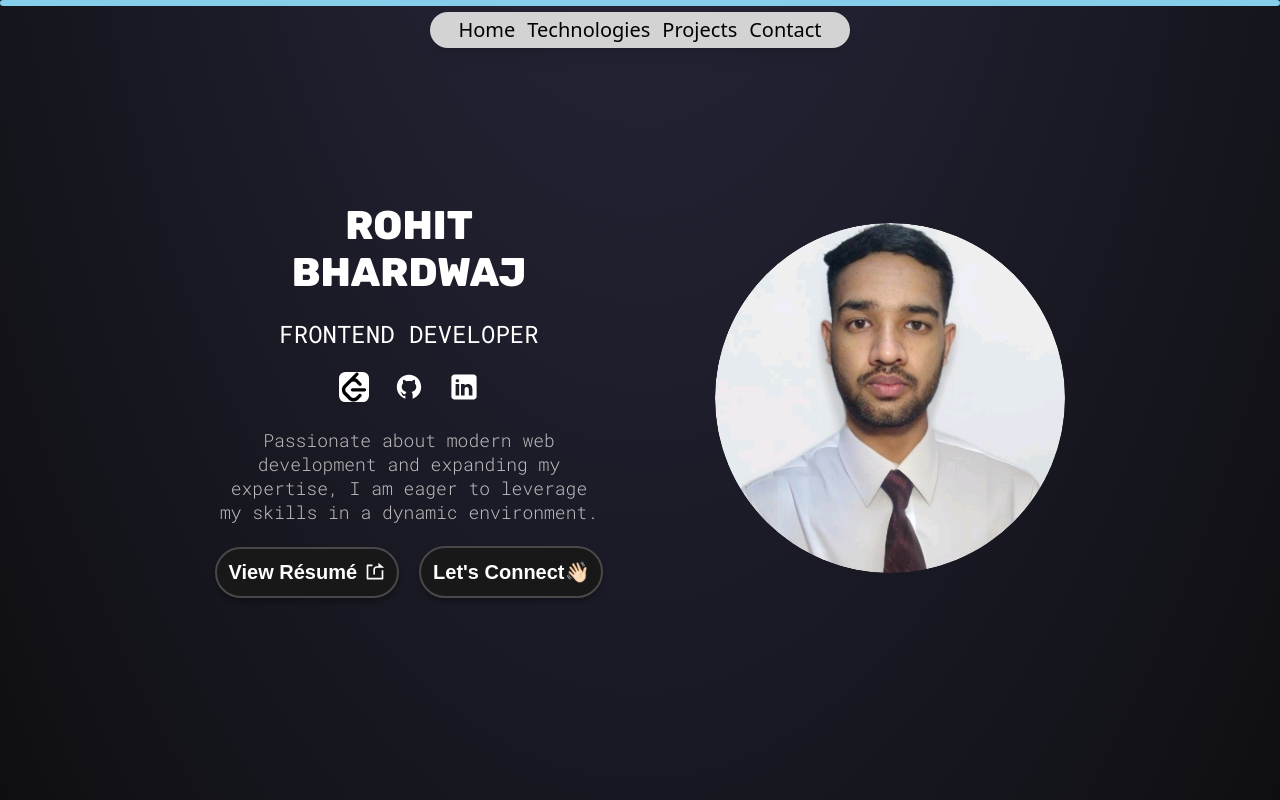
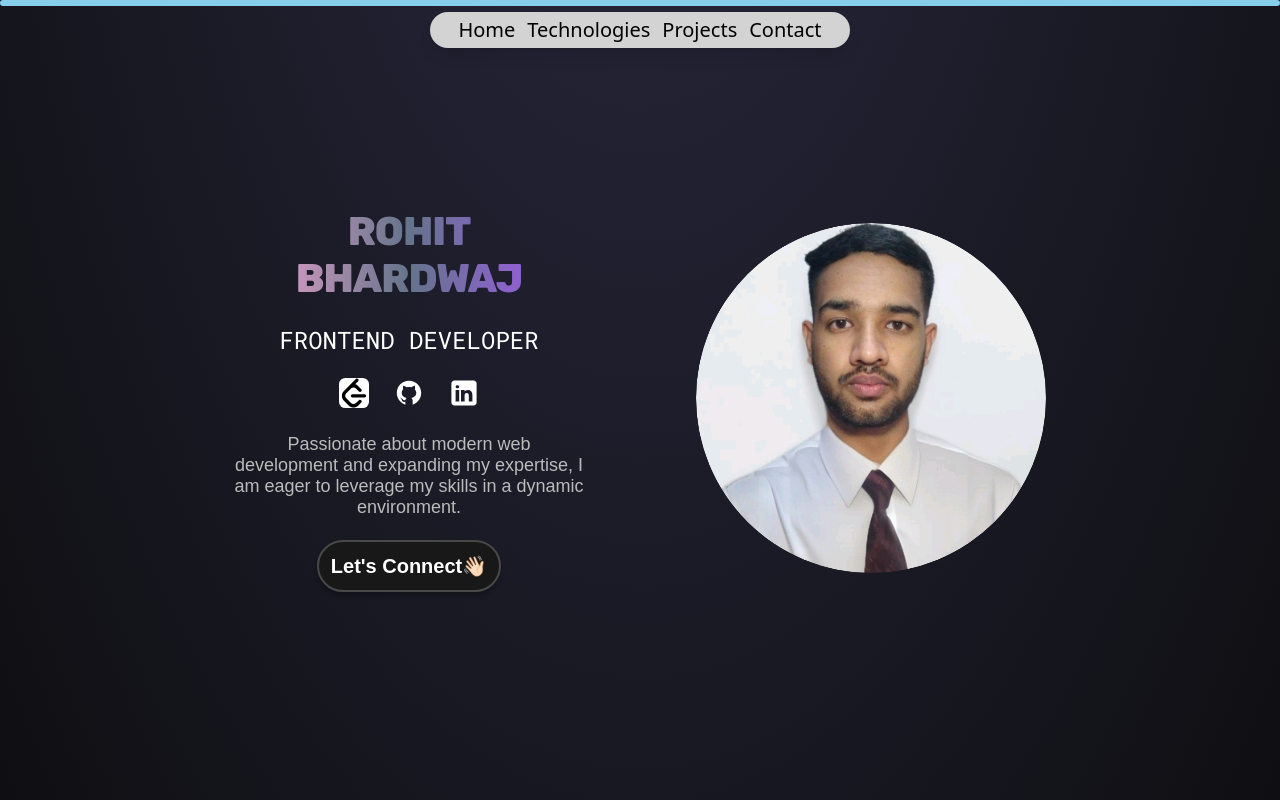
Before and after one commit to rohit-bhardwajj/rohit-bhardwaj, a React (Vite) app: page / in a window 1280 px wide. Shown: the top 800 px of the page. Built offline with nearby package versions, Linux system fonts and the light colour scheme.

Commit message:
minor-changes

```diff
--- a/src/Sections/Hero/Hero.jsx
+++ b/src/Sections/Hero/Hero.jsx
@@ -54,22 +54,24 @@ function Hero() {
 
   return (
     <section id="home" className={styles.container}>
-      <div className={styles.colorModeContainer}>
+      <motion.div initial={{x:100 ,opacity:0}} animate={{x:0,opacity:1}} transition={{duration:1, delay:1.2}} className={styles.colorModeContainer}>
         <img className={`border-4 rounded-full border-gray-700 ${styles.hero}`} src={heroimg} alt="Profile picture" />
-      </div>
+      </motion.div>
       <div className={styles.info}>
         <motion.h1
           initial="hidden"
           animate="visible"
           variants={delayprop(1)} // Use delayprop with delay 1 second
+        className="bg-gradient-to-r from-pink-300 via-slate-500 to-purple-500 bg-clip-text tracking-tight text-transparent"
         >
           ROHIT <br /> BHARDWAJ
         </motion.h1>
         <motion.h2
           initial="hidden"
           animate="visible"
-          className='font-normal'
+          className='font-normal '
           variants={delayprop(1.5)} // Use delayprop with delay 1.5 seconds
+
         >
           FRONTEND DEVELOPER
         </motion.h2>
@@ -97,7 +99,7 @@ function Hero() {
           Passionate about modern web development and expanding my expertise, I am eager to leverage my skills in a dynamic environment.
         </motion.p>
         <div className="flex gap-5 justify-center">
-          <motion.a
+          {/* <motion.a
             initial="hidden"
             animate="visible"
             variants={delayprop2(3)} // Use delayprop with delay 3 seconds
@@ -108,7 +110,7 @@ function Hero() {
               View Résumé <br /> <RiShareForwardBoxFill />
 
             </button>
-          </motion.a>
+          </motion.a> */}
 
           <motion.a
             initial="hidden"
--- a/src/Sections/Hero/Hero.module.css
+++ b/src/Sections/Hero/Hero.module.css
@@ -89,6 +89,7 @@
   align-self: center;
   font-size: 18px;
   font-weight: 300;
+  font-family:sans-serif;
   /* color: var(--text-color); */
 }
 
```
